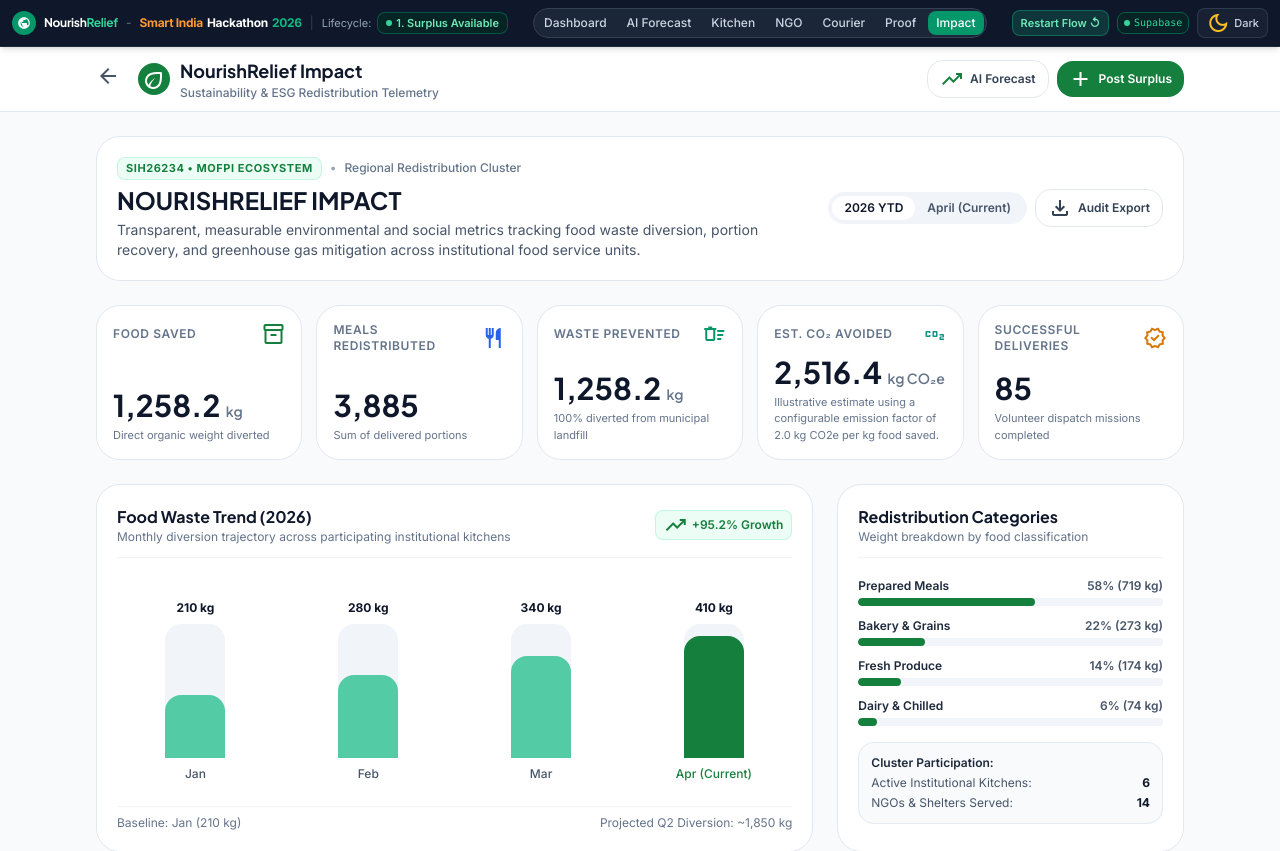
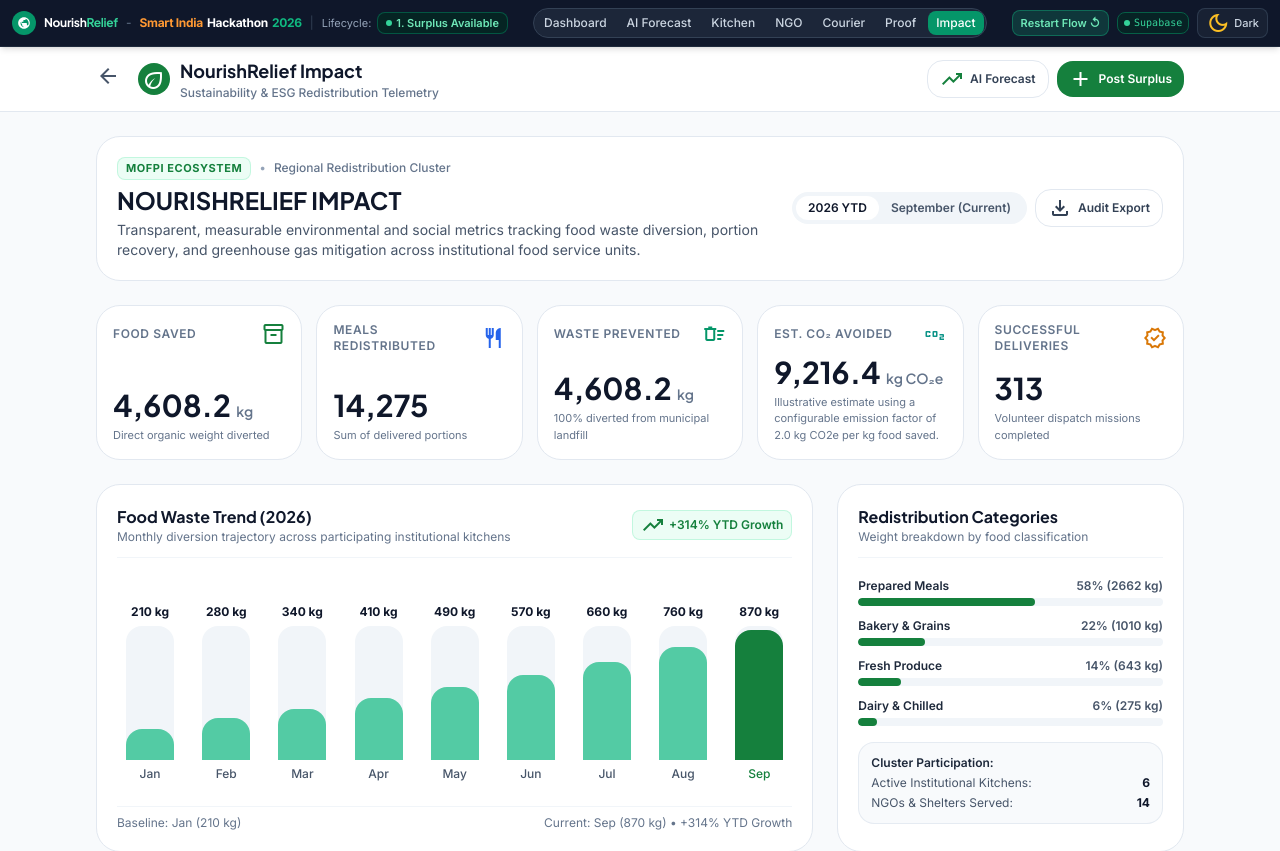
Before and after one commit to v-abhiramreddy/NOURISH_RELIEF_SIH26, a Next.js app: page /impact in a window 1280 px wide. Shown: the top 851 px of the page. Built offline with nearby package versions, Linux system fonts and the light colour scheme; no server answers; the database is empty.

Commit message:
chore: remove SIH26234, update impact graph through September, and remove redundant header

```diff
--- a/src/app/forecast/page.tsx
+++ b/src/app/forecast/page.tsx
@@ -138,7 +138,7 @@
           <div className="flex flex-col sm:flex-row sm:items-center justify-between gap-2">
             <div>
               <span className="text-xs font-bold text-brand uppercase tracking-wider">
-                Pre-Service Waste Prevention · SIH26234
+                Pre-Service Waste Prevention
               </span>
               <h2 className="font-display text-lg font-bold text-slate-900 mt-0.5">
                 Tomorrow&apos;s Demand &amp; Surplus Forecast
--- a/src/app/globals.css
+++ b/src/app/globals.css
@@ -138,7 +138,7 @@
 }
 
 /* ==========================================================================
-   Dark Theme System (NourishRelief SIH26234)
+   Dark Theme System (NourishRelief)
    ========================================================================== */
 
 .dark {
--- a/src/app/impact/page.tsx
+++ b/src/app/impact/page.tsx
@@ -74,7 +74,7 @@
           <div className="space-y-1">
             <div className="flex items-center gap-2">
               <span className="text-[11px] font-bold uppercase tracking-wider px-2 py-0.5 rounded bg-emerald-50 text-brand border border-emerald-200/60">
-                SIH26234 • MoFPI Ecosystem
+                MoFPI Ecosystem
               </span>
               <span className="text-xs text-slate-400">•</span>
               <span className="text-xs text-slate-500 font-medium">
@@ -108,7 +108,7 @@
                 }`}
                 type="button"
               >
-                April (Current)
+                September (Current)
               </button>
             </div>
             <button
@@ -220,23 +220,24 @@
               </div>
               <span className="inline-flex items-center gap-1 text-xs font-semibold text-brand bg-emerald-50 px-2 py-0.5 rounded border border-emerald-200/60">
                 <span className="material-symbols-outlined text-[14px]">trending_up</span>
-                +95.2% Growth
+                +314% YTD Growth
               </span>
             </div>
 
             {/* Visual Bar Chart */}
             <div className="pt-4 pb-2">
-              <div className="grid grid-cols-4 gap-4 h-48 items-end">
+              <div className="grid grid-cols-9 gap-1 sm:gap-2.5 h-48 items-end">
                 {metrics.monthly_trend.map((item, idx) => {
-                  const maxVal = 450;
-                  const heightPct = Math.round((item.food_saved_kg / maxVal) * 100);
+                  const maxVal = Math.max(...metrics.monthly_trend.map((m) => m.food_saved_kg), 900);
+                  const heightPct = Math.max(10, Math.round((item.food_saved_kg / maxVal) * 100));
                   const isCurrent = idx === metrics.monthly_trend.length - 1;
                   return (
-                    <div key={item.month} className="flex flex-col items-center gap-2 h-full justify-end">
-                      <span className="text-xs font-bold text-slate-900">
-                        {item.food_saved_kg} kg
+                    <div key={item.month} className="flex flex-col items-center gap-1.5 h-full justify-end">
+                      <span className="text-[10px] sm:text-xs font-bold text-slate-900 text-center whitespace-nowrap">
+                        {item.food_saved_kg}
+                        <span className="hidden sm:inline"> kg</span>
                       </span>
-                      <div className="w-full max-w-[60px] bg-slate-100 rounded-t-lg relative flex flex-col justify-end overflow-hidden" style={{ height: '70%' }}>
+                      <div className="w-full max-w-[48px] bg-slate-100 rounded-t-lg relative flex flex-col justify-end overflow-hidden" style={{ height: '70%' }}>
                         <div
                           className={`w-full rounded-t-lg transition-all duration-500 ${
                             isCurrent
@@ -244,9 +245,10 @@
                               : 'bg-emerald-500/70 hover:bg-emerald-500'
                           }`}
                           style={{ height: `${heightPct}%` }}
+                          title={`${item.month}: ${item.food_saved_kg} kg saved`}
                         ></div>
                       </div>
-                      <span className={`text-xs font-medium ${isCurrent ? 'font-bold text-brand' : 'text-slate-600'}`}>
+                      <span className={`text-[11px] sm:text-xs font-medium ${isCurrent ? 'font-bold text-brand' : 'text-slate-600'}`}>
                         {item.month}
                       </span>
                     </div>
@@ -257,7 +259,7 @@
 
             <div className="flex items-center justify-between text-xs text-slate-500 pt-2 border-t border-slate-100">
               <span>Baseline: Jan (210 kg)</span>
-              <span>Projected Q2 Diversion: ~1,850 kg</span>
+              <span>Current: Sep (870 kg) • +314% YTD Growth</span>
             </div>
           </div>
 
--- a/src/app/page.tsx
+++ b/src/app/page.tsx
@@ -4,7 +4,6 @@
 import Link from 'next/link';
 import { useRouter } from 'next/navigation';
 import { usePlatformStore } from '@/lib/store';
-import NourishLogo from '@/components/NourishLogo';
 
 export default function HomePage() {
   const router = useRouter();
@@ -15,20 +14,6 @@
 
   return (
     <div className="min-h-screen bg-slate-50 flex flex-col antialiased">
-      {/* Secondary Brand & Context Header (Clean, Non-Duplicative) */}
-      <header className="bg-white border-b border-slate-200 sticky top-0 z-30 shadow-xs">
-        <div className="max-w-6xl mx-auto px-4 py-3.5 flex items-center justify-between gap-3">
-          <div className="flex items-center gap-3">
-            <NourishLogo className="h-8 w-auto" />
-            <div className="flex items-center gap-2">
-              <span className="text-xs text-slate-500 font-medium hidden md:inline">
-                Institutional Kitchens &amp; Food Processing Units
-              </span>
-            </div>
-          </div>
-        </div>
-      </header>
-
       {/* Main Content */}
       <main className="flex-1 max-w-6xl w-full mx-auto px-4 py-8 space-y-8">
         {/* Platform Hero Banner */}
--- a/src/lib/impact-calculator.ts
+++ b/src/lib/impact-calculator.ts
@@ -8,26 +8,31 @@
 
 // MoFPI Pilot baseline metrics for regional institutional kitchen cluster
 export const BASELINE_IMPACT: PlatformImpactMetrics = {
-  total_food_saved_kg: 1240,
-  total_meals_redistributed: 3840,
-  total_waste_prevented_kg: 1240,
-  estimated_co2_avoided_kg: +(1240 * DEFAULT_EMISSION_FACTOR_KG_CO2_PER_KG).toFixed(1),
+  total_food_saved_kg: 4590,
+  total_meals_redistributed: 14230,
+  total_waste_prevented_kg: 4590,
+  estimated_co2_avoided_kg: +(4590 * DEFAULT_EMISSION_FACTOR_KG_CO2_PER_KG).toFixed(1),
   emission_factor_kg_co2_per_kg: DEFAULT_EMISSION_FACTOR_KG_CO2_PER_KG,
   factor_disclosure: getEmissionFactorDisclosure(DEFAULT_EMISSION_FACTOR_KG_CO2_PER_KG),
-  successful_deliveries_count: 84,
+  successful_deliveries_count: 312,
   institutional_kitchens_active: 6,
   ngos_supported: 14,
   monthly_trend: [
     { month: 'Jan', food_saved_kg: 210, waste_prevented_kg: 210 },
     { month: 'Feb', food_saved_kg: 280, waste_prevented_kg: 280 },
     { month: 'Mar', food_saved_kg: 340, waste_prevented_kg: 340 },
-    { month: 'Apr (Current)', food_saved_kg: 410, waste_prevented_kg: 410 },
+    { month: 'Apr', food_saved_kg: 410, waste_prevented_kg: 410 },
+    { month: 'May', food_saved_kg: 490, waste_prevented_kg: 490 },
+    { month: 'Jun', food_saved_kg: 570, waste_prevented_kg: 570 },
+    { month: 'Jul', food_saved_kg: 660, waste_prevented_kg: 660 },
+    { month: 'Aug', food_saved_kg: 760, waste_prevented_kg: 760 },
+    { month: 'Sep', food_saved_kg: 870, waste_prevented_kg: 870 },
   ],
   category_breakdown: [
-    { category: 'Prepared Meals', percentage: 58, weight_kg: 719 },
-    { category: 'Bakery & Grains', percentage: 22, weight_kg: 273 },
-    { category: 'Fresh Produce', percentage: 14, weight_kg: 174 },
-    { category: 'Dairy & Chilled', percentage: 6, weight_kg: 74 },
+    { category: 'Prepared Meals', percentage: 58, weight_kg: 2662 },
+    { category: 'Bakery & Grains', percentage: 22, weight_kg: 1010 },
+    { category: 'Fresh Produce', percentage: 14, weight_kg: 643 },
+    { category: 'Dairy & Chilled', percentage: 6, weight_kg: 275 },
   ],
 };
 
--- a/src/types/index.ts
+++ b/src/types/index.ts
@@ -90,7 +90,7 @@
 }
 
 // ============================================================================
-// SIH26234: AI-Powered Smart Food Waste Reduction Ecosystem Types
+// AI-Powered Smart Food Waste Reduction Ecosystem Types
 // ============================================================================
 
 export type SurplusRiskLevel = 'LOW' | 'MODERATE' | 'HIGH';
```
Also changed, not shown: 1 other file (tests, documents, lock files or other folders).
